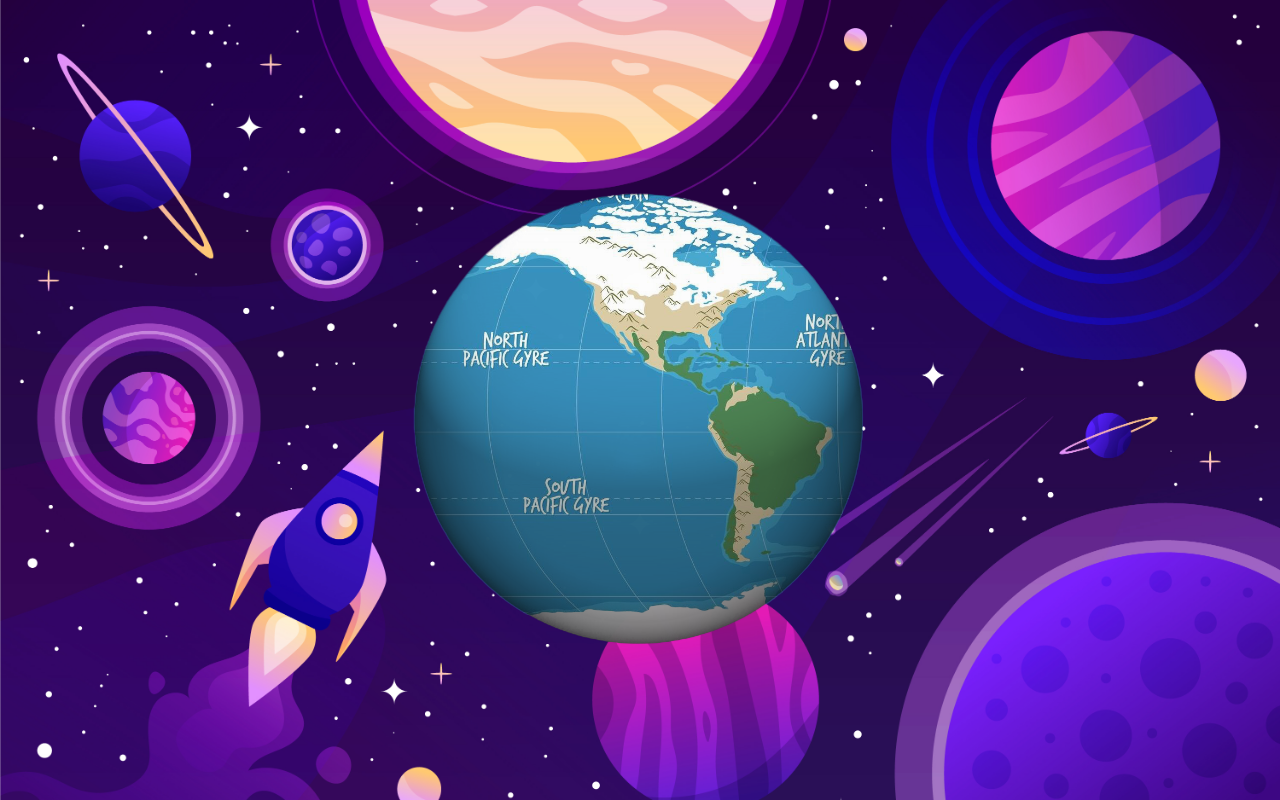
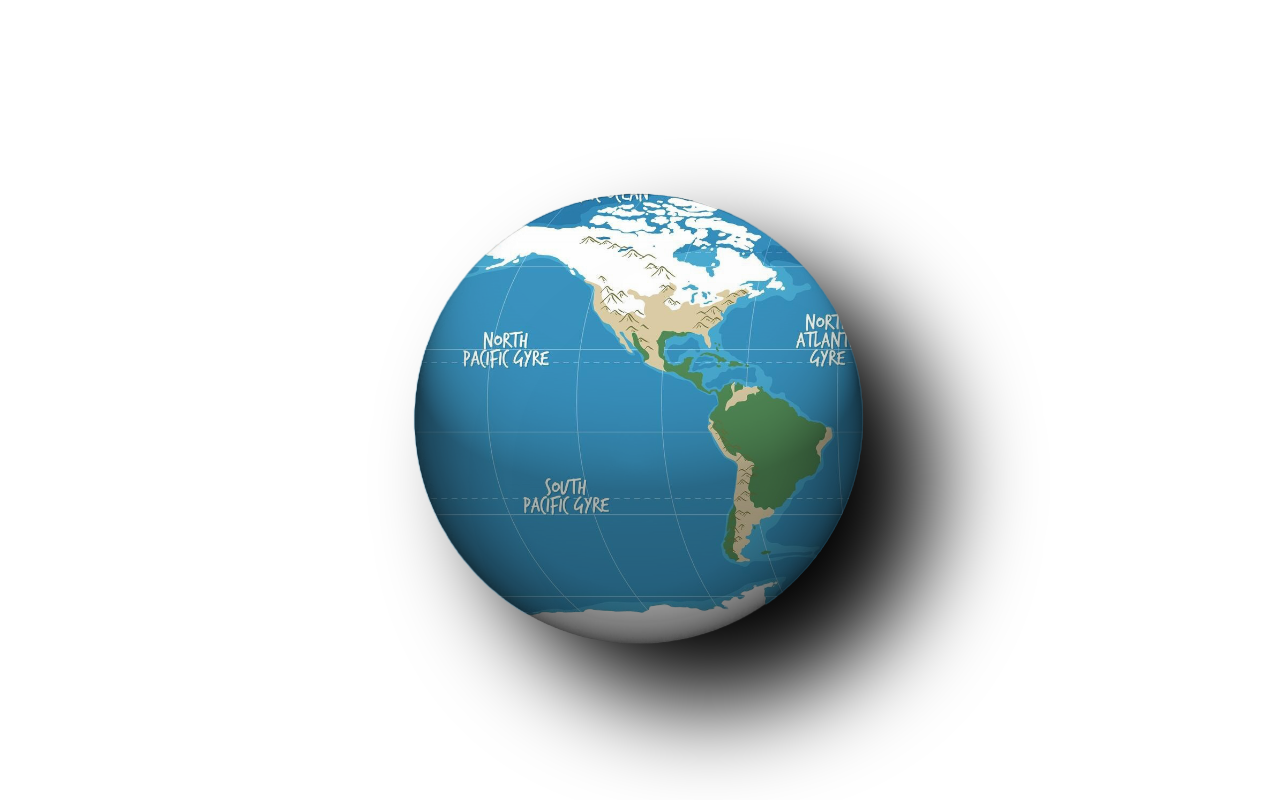
Before and after one commit to Rohit25L/Rotate-Earth, a plain HTML site: page index.html in a window 1280 px wide. Drawn offline with Linux system fonts and the light colour scheme.

Commit message:
almost completed

```diff
--- a/style.css
+++ b/style.css
@@ -3,7 +3,7 @@
     padding: 0%;
 }
 body{
-    background-image: url("/Rotate-Earth/img/9658549.jpg");
+    /* background-image: url("/Rotate-Earth/img/9658549.jpg"); */
     background-size: cover;
 }
 .container{
@@ -22,6 +22,8 @@ body{
     z-index: 1;
     transition: all 0.7;
     --left: 0px;
+    /* box-shadow: 20px 20px 20px 20px #000000; */
+    filter: drop-shadow(70px 60px 50px #000);
 }
 .container .layer .image{
     background:
@@ -35,9 +37,10 @@ body{
     background-blend-mode: multiply ;
     mask-image: url("/Rotate-Earth/img/floating-sphere-white-room.png");
     mask-size: auto 100%;
-    transition: all 0.7s;
-    overflow: hidden;
+    transition: all 2s;
+    /* overflow: hidden; */
 }
 .container .layer .image:hover{
     --left: -500px;
+
 }
```
